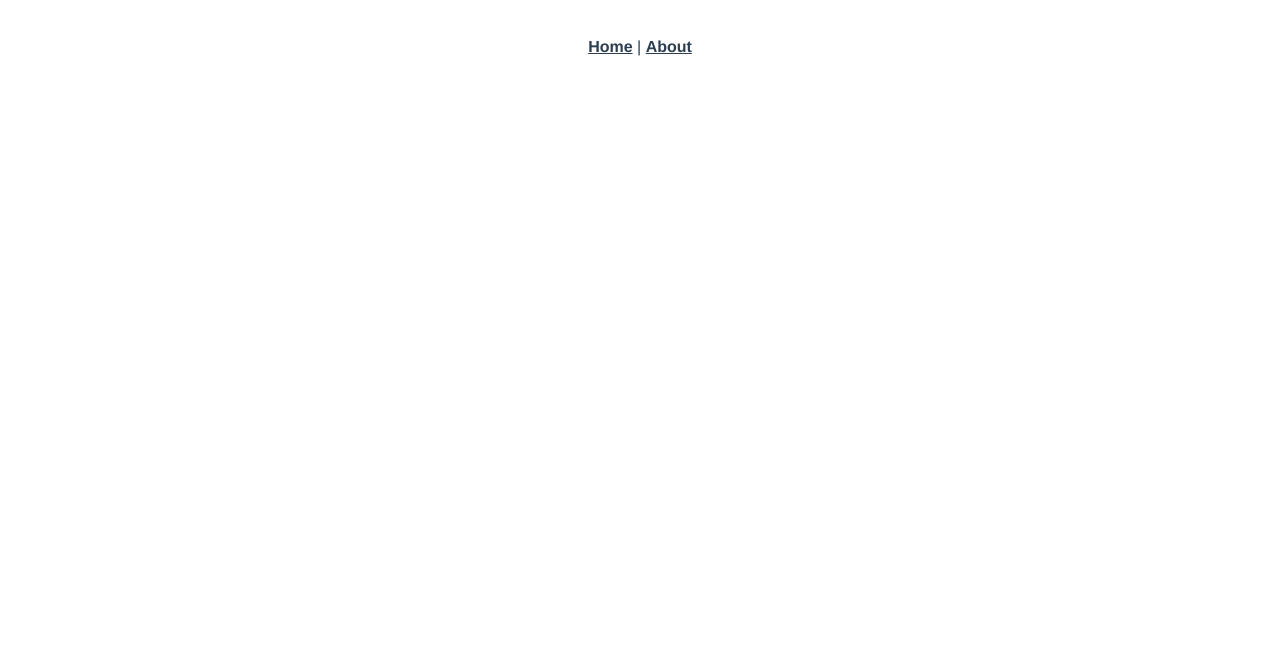
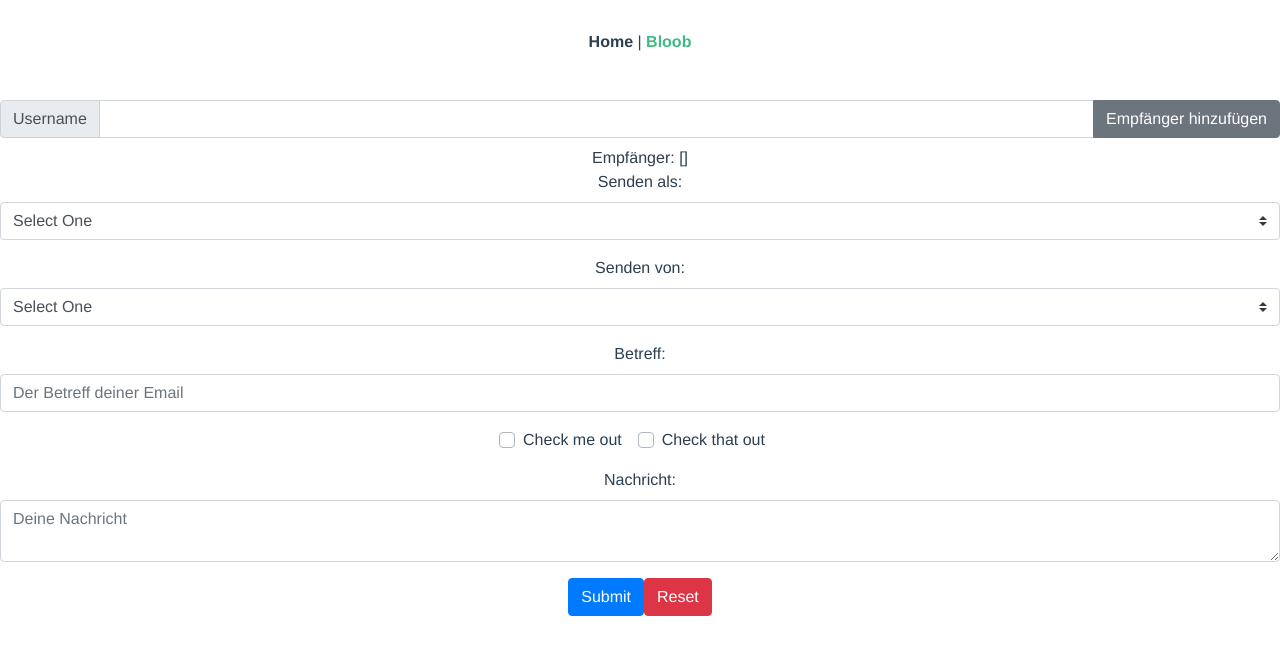
Before and after one commit to Viva-con-Agua/bloob-frontend, a Vue app: page /#/compose in a window 1280 px wide. Shown: the top 654 px of the page. Built offline with nearby package versions, Linux system fonts and the light colour scheme.

Commit message:
added barebone mail composition view

```diff
--- a/package.json
+++ b/package.json
@@ -8,6 +8,11 @@
     "lint": "vue-cli-service lint"
   },
   "dependencies": {
+    "bootstrap": "^4.3.1",
+    "bootstrap-vue": "^2.0.0-rc.15",
+    "vca-widget-base": "^0.1.2",
+    "vca-widget-navigation": "^0.2.7",
+    "vca-widget-user": "^0.5.3",
     "vue": "^2.6.6",
     "vue-router": "^3.0.1",
     "vuex": "^3.0.1"
--- a/src/App.vue
+++ b/src/App.vue
@@ -2,11 +2,20 @@
   <div id="app">
     <div id="nav">
       <router-link to="/">Home</router-link> |
-      <router-link to="/about">About</router-link>
+      <router-link to="/compose">Bloob</router-link>
     </div>
     <router-view />
   </div>
 </template>
+
+<script>
+    import { WidgetTopNavigation, WidgetBottomNavigation } from 'vca-widget-navigation'
+    export default {
+        name: 'App',
+        components: { WidgetTopNavigation, WidgetBottomNavigation }
+    }
+</script>
+
 
 <style>
 #app {
--- a/src/main.js
+++ b/src/main.js
@@ -2,8 +2,12 @@ import Vue from "vue";
 import App from "./App.vue";
 import router from "./router";
 import store from "./store";
+import BootstrapVue from "bootstrap-vue";
+import "bootstrap/dist/css/bootstrap.css";
+import "bootstrap-vue/dist/bootstrap-vue.css";
 
 Vue.config.productionTip = false;
+Vue.use(BootstrapVue);
 
 new Vue({
   router,
--- a/src/router.js
+++ b/src/router.js
@@ -1,6 +1,7 @@
 import Vue from "vue";
 import Router from "vue-router";
 import Home from "./views/Home.vue";
+import Compose from "./views/Compose.vue";
 
 Vue.use(Router);
 
@@ -19,6 +20,11 @@ export default new Router({
       // which is lazy-loaded when the route is visited.
       component: () =>
         import(/* webpackChunkName: "about" */ "./views/About.vue")
+    },
+    {
+      path: "/compose",
+      name: "compose",
+      component: Compose
     }
   ]
 });
--- /dev/null
+++ b/src/views/Compose.vue
@@ -0,0 +1,111 @@
+<template>
+  <div class="compose">
+    <b-form @submit="onSubmit" @reset="onReset" v-if="show">
+
+<!-- TODO: import user search from Drops and save selected recievers -->
+      <b-input-group prepend="Username" class="mt-3">
+        <b-form-input v-model="reciever_selection"/>
+        <b-input-group-append>
+        <b-button v-on:click="addMe"> Empfänger hinzufügen</b-button>
+        </b-input-group-append>
+      </b-input-group>
+
+      <div class="mt-2">Empfänger: {{ form.reciever }}</div>
+
+      <b-form-group id="exampleInputGroup1" label="Senden als:" label-for="exampleInput1">
+        <b-form-select id="exampleInput1" :options="sender_name" required v-model="form.sender_name" />
+      </b-form-group>
+
+      <b-form-group id="exampleInputGroup2" label="Senden von:" label-for="exampleInput2">
+        <b-form-select id="exampleInput2" :options="sender_mail" required v-model="form.sender_mail" />
+      </b-form-group>
+
+      <b-form-group id="exampleInputGroup3" label="Betreff:" label-for="exampleInput3">
+        <b-form-input
+          id="exampleInput3"
+          type="text"
+          v-model="form.subject"
+          required
+          placeholder="Der Betreff deiner Email"
+        />
+      </b-form-group>
+
+      <b-form-group id="exampleGroup4">
+        <b-form-checkbox-group v-model="form.checked" id="exampleChecks">
+          <b-form-checkbox value="me">Check me out</b-form-checkbox>
+          <b-form-checkbox value="that">Check that out</b-form-checkbox>
+        </b-form-checkbox-group>
+      </b-form-group>
+
+<!-- replace with WYSIWYG/Mosaico editor -->
+      <b-form-group id="exampleInputGroup5" label="Nachricht:" label-for="exampleInput5">
+        <b-form-textarea
+          id="exampleInput5"
+          type="text"
+          v-model="form.message"
+          required
+          placeholder="Deine Nachricht"
+        />
+      </b-form-group>
+
+      <b-button type="submit" variant="primary">Submit</b-button>
+      <b-button type="reset" variant="danger">Reset</b-button>
+    </b-form>
+  </div>
+
+</template>
+
+<script>
+
+// @ is an alias to /src
+
+
+  export default {
+    name: "compose",
+    components: {
+    },
+    data() {
+      return {
+        reciever_selection: '',
+        form: {
+          reciever: [],
+          sender_name: null,
+          sender_mail: null,
+          subject: '',
+          message: '',
+          checked: []
+        },
+        sender_name: [{ text: 'Select One', value: null }, 'Max Musterman', 'ASP Aktionen'],
+        // TODO: get user name and role from Drops
+        sender_mail: [{ text: 'Select One', value: null }, 'noreply@vivaconagua.org', 'berlin@vivaconagua.org', 'maxmusterman@vivaconagua.org'],
+        // TODO: get user role from Drops and check access rights to mail adresses
+        show: true
+      }
+    },
+    methods: {
+      onSubmit(evt) {
+        evt.preventDefault()
+        alert(JSON.stringify(this.form))
+      },
+      onReset(evt) {
+        evt.preventDefault()
+        /* Reset our form values */
+        this.form.checked = []
+        this.form.reciever = []
+        this.form.sender_name = null
+        this.form.sender_mail = null
+        this.form.subject = ''
+        this.form.message = ''
+        /* Trick to reset/clear native browser form validation state */
+        this.show = false
+        this.$nextTick(() => {
+          this.show = true
+        })
+      },
+      addMe: function() {
+        this.form.reciever.push(this.reciever_selection)
+        this.reciever_selection = ''
+      }
+    }
+  }
+</script>
--- a/src/views/Home.vue
+++ b/src/views/Home.vue
@@ -1,18 +1,28 @@
 <template>
-  <div class="home">
-    <img alt="Vue logo" src="../assets/logo.png" />
-    <HelloWorld msg="Welcome to Your Vue.js App" />
-  </div>
+  <VcAFrame title="Home">
+    <VcAColumn>
+      <VcABox :first="true" title="Logo">
+        <img alt="Vue logo" src="../assets/logo.png">
+      </VcABox>
+    </VcAColumn>
+    <VcAColumn>
+      <VcABox :first="true" title="Welcome">
+        <HelloWorld msg="Welcome to Your Vue.js App"/>
+      </VcABox>
+    </VcAColumn>
+  </VcAFrame>
 </template>
 
 <script>
 // @ is an alias to /src
-import HelloWorld from "@/components/HelloWorld.vue";
+import HelloWorld from '@/components/HelloWorld.vue'
+import { VcAFrame, VcAColumn, VcABox } from 'vca-widget-base'
+import 'vca-widget-base/dist/vca-widget-base.css'
 
 export default {
-  name: "home",
+  name: 'home',
   components: {
-    HelloWorld
+    HelloWorld, VcAFrame, VcAColumn, VcABox
   }
-};
+}
 </script>
```
Also changed, not shown: src/components/SenderName.vue (added, +14 -0 lines), src/components/Subject.vue (added, +14 -0 lines), src/views/compose.vue (deleted), 1 other file (tests, documents, lock files or other folders).
